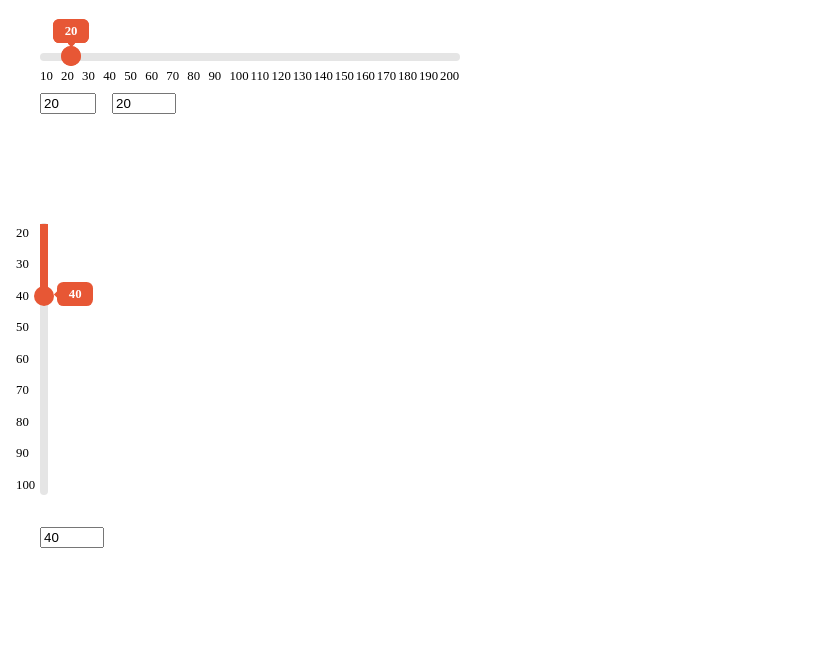
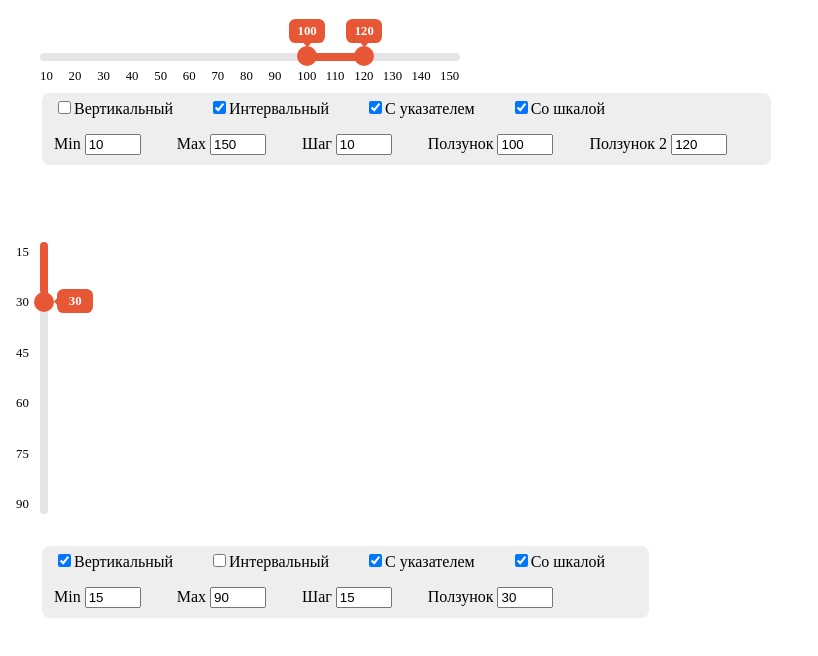
Before and after one commit to MishaPandovich/slider, a website built with webpack: page src/index.pug in a window 1280 px wide. Shown: the whole page, without its empty margins (0-818 px from the left). Built offline with nearby package versions, Linux system fonts and the light colour scheme; files whose address does not match are found by name.

Commit message:
Добавила поля на демо-страницу для изменения значений слайдера на лету

```diff
--- a/src/js/components/Controller.js
+++ b/src/js/components/Controller.js
@@ -16,7 +16,7 @@ class Controller {
     for (let i = 0; i < thumbElem.length; i++) {
       this.model.setValue({
         index: i,
-        value: this.model.current
+        value: this.model.current[i]
       });
     }
   }
@@ -35,7 +35,6 @@ class Controller {
   }
 
   changeValue({ index, value }) {
-    this.view.changeInputsAttr({ index, value });
     this.view.showValue({ index, value, min: this.model.min });
   }
 }
--- a/src/js/components/Model.js
+++ b/src/js/components/Model.js
@@ -16,6 +16,7 @@ class Model extends Observer {
       index
     });
     this.calcValue[index] = value;
+
     this.publish('changeValue', { index, value });
   }
 
--- a/src/js/components/View.js
+++ b/src/js/components/View.js
@@ -4,21 +4,20 @@ import Observer from './Observer';
 class View extends Observer {
   constructor(options) {
     super();
-    this.slider = $(options.slider);
+    this.slider = options.slider;
     this.elem = this.slider.find('.slider__runner');
-    this.position = options.position;
+    this.isVertical = options.isVertical;
     this.hasScale = options.hasScale;
     this.viewThumb = options.viewThumb;
+    this.viewOptions = options.viewOptions;
   }
 
   init({ min, max, step }) {
-    this.showPosition();
+    this.showOrientation();
+    this.viewOptions.setInputs({ min, max, step });
 
     let thumbElem = this.viewThumb.addThumbs();
-
     this.getCoords({ min, max, thumbElem });
-    this.setInputs({ min, max, step });
-
     this.publish('setInitialValue', thumbElem);
 
     if (this.hasScale) {
@@ -26,56 +25,43 @@ class View extends Observer {
         min,
         max,
         step,
-        position: this.position,
+        isVertical: this.isVertical,
         pixelsPerValue: this.pixelsPerValue,
         elem: this.elem
       };
-      this.viewScale = new ViewScale(options);
+      new ViewScale(options);
+    }
+    else {
+      let ul = $('<ul class="slider__scale">');
+      this.elem.append(ul);
+      ul.css('opacity', 0);
     }
   }
 
-  showPosition() {
-    if (this.position === 'vertical') {
+  showOrientation() {
+    if (this.isVertical) {
       this.elem.addClass('slider__runner--vertical');
+    }
+    else {
+      this.elem.removeClass('slider__runner--vertical');
     }
   }
 
   getCoords({ min, max, thumbElem }) {
-    let rightEdge = this.position !== 'vertical'
+    let rightEdge = !this.isVertical
                   ? this.elem.width() - thumbElem.width()
                   : this.elem.height() - thumbElem.height();
     this.pixelsPerValue = rightEdge / (max - min);
   }
 
-  setInputs({ min, max, step }) {
-    this.input = this.slider.find('.slider__input');
-    this.input.attr({ min, max, step });
-    this.input.on('focusout', (e) => { this.onInputChange($(e.target)) });
+  showValue({ index, value, min }) {
+    let css = !this.isVertical ? 'left' : 'top',
+        cssValue = (value - min) * this.pixelsPerValue + 'px';
+
+    this.publish('showValue', { index, value, css, cssValue });
   }
 
-  changeInputsAttr({ index, value }) {
-    if (index === 0) {
-      if (this.input.eq(1)) {
-        this.input.eq(1).attr('min', value);
-      }
-    }
-    else {
-      this.input.eq(0).attr('max', value);
-    }
-  }
-
-  showValue({ index, value, min }) {
-    let css = this.position !== 'vertical' ? 'left' : 'top',
-        cssValue = (value - min) * this.pixelsPerValue + 'px';
-    this.input.eq(index).val(value);
-    this.publish('showValue', { index, value, css, cssValue });
-    this.publish('showTracker');
-  }
-
-  onInputChange(elem) {
-    let index = this.input.index(elem),
-        value = +elem.val();
-
+  onInputChange({ index, value }) {
     this.publish('onInputChange', { index, value });
   }
 
@@ -87,20 +73,22 @@ class View extends Observer {
         sliderCoords = elem[0].parentElement.getBoundingClientRect();
 
     $(document).on('mousemove', this.onDocumentMouseMove.bind(this, { elem, shiftX, shiftY, sliderCoords }));
-    $(document).on('mouseup', this.onDocumentMouseUp.bind(this));
+    $(document).on('mouseup', this.onDocumentMouseUp.bind(this, elem));
   }
 
   onDocumentMouseMove({ elem, shiftX, shiftY, sliderCoords }, e) {
-    let value = this.position !== 'vertical'
+    let value = !this.isVertical
               ? (e.clientX - shiftX - sliderCoords.left) / this.pixelsPerValue
               : (e.clientY - shiftY - sliderCoords.top) / this.pixelsPerValue;
 
     this.publish('onDocumentMouseMove', { elem, value });
   }
 
-  onDocumentMouseUp() {
+  onDocumentMouseUp(elem) {
     $(document).off('mousemove');
     $(document).off('mouseup');
+
+    this.publish('updateThumbs', elem.index());
   }
 }
 
--- /dev/null
+++ b/src/js/components/ViewOptions.js
@@ -0,0 +1,84 @@
+import Observer from './Observer';
+
+class ViewOptions extends Observer {
+  constructor({ slider, isVertical, hasInterval, hasPointer, hasScale }) {
+    super();
+    this.slider = slider;
+    this.isVertical = isVertical;
+    this.hasInterval = hasInterval;
+    this.hasPointer = hasPointer;
+    this.hasScale = hasScale;
+  }
+
+  setInputs({ min, max, step }) {
+    let inputVertical = this.slider.find('.slider__is-vertical'),
+        inputInterval = this.slider.find('.slider__has-interval'),
+        inputPointer = this.slider.find('.slider__has-pointer'),
+        inputScale = this.slider.find('.slider__has-scale'),
+        inputMin = this.slider.find('.slider__min'),
+        inputMax = this.slider.find('.slider__max'),
+        inputStep = this.slider.find('.slider__step'),
+        inputs = this.slider.find('input');
+    this.inputsVal = this.slider.find('.slider__value');
+
+    inputs.off();
+
+    inputVertical.prop('checked', this.isVertical);
+    inputInterval.prop('checked', this.hasInterval);
+    inputPointer.prop('checked', this.hasPointer);
+    inputScale.prop('checked', this.hasScale);
+    inputMin.val(min);
+    inputMax.val(max);
+    inputStep.val(step);
+    this.inputsVal.attr({ min, max, step });
+
+    if (!this.hasInterval) {
+      this.inputsVal.eq(1).parent().hide();
+    }
+    else {
+      this.inputsVal.eq(1).parent().show();
+      this.inputsVal.eq(0).attr('max', this.inputsVal.eq(1).val());
+      this.inputsVal.eq(1).attr('min', this.inputsVal.eq(0).val());
+    }
+
+    inputVertical.on('change', this.updateInputs.bind(this, 'isVertical'));
+    inputInterval.on('change', this.updateInputs.bind(this, 'hasInterval'));
+    inputPointer.on('change', this.updateInputs.bind(this, 'hasPointer'));
+    inputScale.on('change', this.updateInputs.bind(this, 'hasScale'));
+    inputMin.on('focusout', this.updateInputs.bind(this, 'min'));
+    inputMax.on('focusout', this.updateInputs.bind(this, 'max'));
+    inputStep.on('focusout', this.updateInputs.bind(this, 'step'));
+    this.inputsVal.on('focusout', this.onInputChange.bind(this));
+    this.inputsVal.on('focusout', this.updateInputs.bind(this, 'current'));
+
+    return this.inputsVal;
+  }
+
+  updateThumbs(index) {
+    this.publish('update', {
+      prop: 'current',
+      input: this.inputsVal[index]
+    });
+  }
+
+  updateInputs(prop, e) {
+    this.publish('update', {
+      prop,
+      input: e.target
+    });
+  }
+
+  showValue({ index, value }) {
+    this.inputsVal.eq(index).val(value);
+  }
+
+  onInputChange(e) {
+    let elem = $(e.target),
+        index = this.inputsVal.index(elem),
+        value = +elem.val();
+
+    this.publish('onInputChange', { index, value });
+  }
+}
+
+export default ViewOptions;
--- a/src/js/components/ViewPointer.js
+++ b/src/js/components/ViewPointer.js
@@ -1,17 +1,17 @@
 class ViewPointer {
-  constructor({ position, thumbElem }) {
+  constructor({ isVertical, thumbElem }) {
     this.thumbElem = thumbElem;
-    this.createPointer(position);
+    this.createPointer(isVertical);
   }
 
-  createPointer(position) {
-    let pointer = position !== 'vertical' ? '<div class="slider__pointer">' : '<div class="slider__pointer slider__pointer--left">';
+  createPointer(isVertical) {
+    let pointer = !isVertical ? '<div class="slider__pointer">' : '<div class="slider__pointer slider__pointer--left">';
     this.thumbElem.append($(pointer));
   }
 
   showValueOnPointers({ index, value }) {
-    let pointer = this.thumbElem.find('.slider__pointer');
-    pointer.eq(index).text(value);
+    let pointer = this.thumbElem.eq(index).children('.slider__pointer');
+    pointer.text(value);
   }
 }
 
--- a/src/js/components/ViewScale.js
+++ b/src/js/components/ViewScale.js
@@ -1,9 +1,9 @@
 class ViewScale {
-  constructor({ min, max, step, position, pixelsPerValue, elem }) {
-    this.createScale({ min, max, step, position, pixelsPerValue, elem });
+  constructor({ min, max, step, isVertical, pixelsPerValue, elem }) {
+    this.createScale({ min, max, step, isVertical, pixelsPerValue, elem });
   }
 
-  createScale({ min, max, step, position, pixelsPerValue, elem }) {
+  createScale({ min, max, step, isVertical, pixelsPerValue, elem }) {
     let value = min,
         cssValue = 0,
         count = (max - min) / step;
@@ -13,7 +13,7 @@ class ViewScale {
       step *= 2;
     }
 
-    if (position !== 'vertical') {
+    if (!isVertical) {
       var ul = $('<ul class="slider__scale">'),
           css = 'left';
     }
--- a/src/js/components/ViewThumb.js
+++ b/src/js/components/ViewThumb.js
@@ -2,10 +2,10 @@ import ViewPointer from './ViewPointer.js';
 import Observer from './Observer';
 
 class ViewThumb extends Observer {
-  constructor({ elem, position, hasInterval, hasPointer }) {
+  constructor({ elem, isVertical, hasInterval, hasPointer }) {
     super();
     this.elem = elem;
-    this.position = position;
+    this.isVertical = isVertical;
     this.hasInterval = hasInterval;
     this.hasPointer = hasPointer;
   }
@@ -21,7 +21,7 @@ class ViewThumb extends Observer {
     this.thumbElem.on('mousedown', this.onElemMouseDown.bind(this));
 
     if (this.hasPointer) {
-      this.addPointers(this.position);
+      this.addPointers();
     }
 
     this.elem.append($('<div class="slider__tracker">'));
@@ -31,18 +31,14 @@ class ViewThumb extends Observer {
   }
 
   createThumb(modifier='first') {
-    let slider = this.elem.parent('.slider'),
-        thumb = $('<div class="slider__thumb">'),
-        input = $('<input type="number" class="slider__input">');
+    let thumb = $('<div class="slider__thumb">');
     thumb.addClass('slider__thumb--' + modifier);
-    input.addClass('slider__input--' + modifier);
     this.elem.append(thumb);
-    slider.append(input);
   }
 
-  addPointers(position) {
+  addPointers() {
     this.viewPointer = new ViewPointer({
-      position,
+      isVertical: this.isVertical,
       thumbElem: this.thumbElem
     });
   }
@@ -53,10 +49,12 @@ class ViewThumb extends Observer {
     if (this.viewPointer) {
       this.viewPointer.showValueOnPointers({ index, value });
     }
+
+    this.showTracker();
   }
 
   showTracker() {
-    if (this.position !== 'vertical') {
+    if (!this.isVertical) {
       var css1 = 'left',
           css2 = 'right',
           elemSize = this.elem.width(),
@@ -70,7 +68,8 @@ class ViewThumb extends Observer {
     }
 
     if (this.thumbElem.length === 1) {
-      this.tracker.css(css1, 1);
+      this.tracker.addClass('slider__tracker--rounded');
+      this.tracker.css(css1, 0);
       this.tracker.css(css2, elemSize - parseInt(this.thumbElem.css(css1)) - 2);
     }
     else {
--- a/src/js/slider.js
+++ b/src/js/slider.js
@@ -1,6 +1,7 @@
 import Model from './components/Model';
 import View from './components/View';
 import ViewThumb from './components/ViewThumb';
+import ViewOptions from './components/ViewOptions';
 import Controller from './components/Controller';
 
 (function($) {
@@ -8,14 +9,22 @@ import Controller from './components/Controller';
     options = $.extend({
       min: 0,
       max: 100,
-      current: 0,
+      current: [0, 10],
       step: 1,
-      position: 'horizontal',
+      isVertical: false,
       hasInterval: false,
       hasPointer: true,
       hasScale: true
     }, options);
 
+    if (!$.isArray(options.current)) {
+      options.current = [options.current, options.current];
+    }
+    else if (options.current.length === 1) {
+      options.current[1] = options.current[0];
+    }
+
+    let init = () => {
       const model = new Model({
         min: options.min,
         max: options.max,
@@ -24,29 +33,71 @@ import Controller from './components/Controller';
       });
 
       const viewThumb = new ViewThumb({
-      elem: $(this).find('.slider__runner'),
-      position: options.position,
+        elem: this.find('.slider__runner'),
+        isVertical: options.isVertical,
         hasInterval: options.hasInterval,
         hasPointer: options.hasPointer
       });
 
+      const viewOptions = new ViewOptions({
+        slider: this,
+        isVertical: options.isVertical,
+        hasInterval: options.hasInterval,
+        hasPointer: options.hasPointer,
+        hasScale: options.hasScale
+      });
+
       const view = new View({
         slider: this,
-      position: options.position,
+        isVertical: options.isVertical,
         hasScale: options.hasScale,
-      viewThumb
+        viewThumb,
+        viewOptions
       });
 
       const controller = new Controller({ model, view });
 
       model.subscribe('changeValue', controller.changeValue.bind(controller));
-    view.subscribe('onInputChange', controller.onInputChange.bind(controller));
       view.subscribe('onDocumentMouseMove', controller.onDocumentMouseMove.bind(controller));
       view.subscribe('setInitialValue', controller.setInitialValue.bind(controller));
-    view.subscribe('showValue', viewThumb.showValue.bind(viewThumb));
-    view.subscribe('showTracker', viewThumb.showTracker.bind(viewThumb));
+      view.subscribe('showValue', ({ index, value, css, cssValue }) => {
+        viewThumb.showValue({ index, value, css, cssValue });
+        viewOptions.showValue({ index, value });
+      });
+      view.subscribe('updateThumbs', viewOptions.updateThumbs.bind(viewOptions));
+      view.subscribe('onInputChange', controller.onInputChange.bind(controller));
       viewThumb.subscribe('onElemMouseDown', view.onElemMouseDown.bind(view));
+      viewOptions.subscribe('onInputChange', view.onInputChange.bind(view));
+      viewOptions.subscribe('update', update.bind(this));
 
       controller.initPlugin();
     }
+
+    let update = ({ prop, input }) => {
+      input = $(input);
+
+      if (!input.hasClass('slider__step')) {
+        input.val(Math.round(input.val() / options.step) * options.step);
+      }
+
+      this.find('.slider__thumb').remove();
+      this.find('.slider__tracker').remove();
+      this.find('.slider__scale').remove();
+
+      if (input.hasClass('slider__value')) {
+        let index = this.find('.slider__value').index(input);
+        options[prop][index] = input.val();
+      }
+      else if (input.parents('fieldset').hasClass('slider__inputs')) {
+        options[prop] = input.val();
+      }
+      else {
+        options[prop] = input.is(':checked');
+      }
+
+      init();
+    }
+
+    init();
+  }
 })(jQuery);
--- a/src/main.js
+++ b/src/main.js
@@ -3,8 +3,8 @@ import './js/slider.js';
 
 $('#slider1').mySlider({
   min: 9,
-  max: 200,
-  current: 19,
+  max: 150,
+  current: [100, 115],
   step: 10,
   hasInterval: true
 });
@@ -12,8 +12,7 @@ $('#slider1').mySlider({
 $('#slider2').mySlider({
   min: 20,
   max: 100,
-  current: 35,
-  step: 10,
-  position: 'vertical',
-  hasInterval: false
+  current: 36,
+  step: 15,
+  isVertical: true
 });
--- a/src/main.scss
+++ b/src/main.scss
@@ -21,6 +21,11 @@
       .slider__tracker {
         width: .5rem;
         height: auto;
+
+        &--rounded {
+          border-top-left-radius: 5rem;
+          border-top-right-radius: 5rem;
+        }
       }
     }
   }
@@ -78,12 +83,16 @@
     position: absolute;
     height: .5rem;
     background-color: #e75735;
+
+    &--rounded {
+      border-top-left-radius: 5rem;
+      border-bottom-left-radius: 5rem;
+    }
   }
 
   &__scale {
     position: relative;
     top: 1rem;
-    width: 100%;
     height: 100%;
     padding: 0;
     font-size: .8rem;
@@ -99,7 +108,32 @@
     list-style: none;
   }
 
-  &__input {
-    margin: 2rem 1rem 2rem 0;
+  &__settings {
+    display: inline-block;
+    margin-top: 2rem;
+
+    fieldset {
+      border: none;
+      background-color: #eee;
+    }
+
+    .slider__checkboxes {
+      border-top-left-radius: .5rem;
+      border-top-right-radius: .5rem;
+
+      label {
+        margin-right: 2rem;
+      }
+    }
+
+    .slider__inputs {
+      border-bottom-left-radius: .5rem;
+      border-bottom-right-radius: .5rem;
+
+      input {
+        width: 3rem;
+        margin-right: 2rem;
+      }
+    }
   }
 }
--- a/src/pug/_slider.pug
+++ b/src/pug/_slider.pug
@@ -1,3 +1,33 @@
 mixin slider(id)
   .slider(id="slider"+id)
     .slider__runner
+    form.slider__settings
+      fieldset.slider__checkboxes
+        label
+          input.slider__is-vertical(type="checkbox")
+          | Вертикальный
+        label
+          input.slider__has-interval(type="checkbox")
+          | Интервальный
+        label
+          input.slider__has-pointer(type="checkbox")
+          | С указателем
+        label
+          input.slider__has-scale(type="checkbox")
+          | Со шкалой
+      fieldset.slider__inputs
+        label
+          | Min
+          input.slider__min(type="number")
+        label
+          | Max
+          input.slider__max(type="number")
+        label
+          | Шаг
+          input.slider__step(type="number")
+        label
+          | Ползунок
+          input.slider__value.slider__value--first(type="number")
+        label
+          | Ползунок 2
+          input.slider__value.slider__value--second(type="number")
```
Also changed, not shown: tests/controller.spec.js (+1 -3 lines), tests/view.spec.js (+52 -62 lines), tests/viewOptions.spec.js (added, +90 -0 lines), tests/viewPointer.spec.js (+7 -8 lines), tests/viewScale.spec.js (+1 -1 lines), tests/viewThumb.spec.js (+18 -10 lines). Lines whose indentation alone changed are shown as unchanged.
